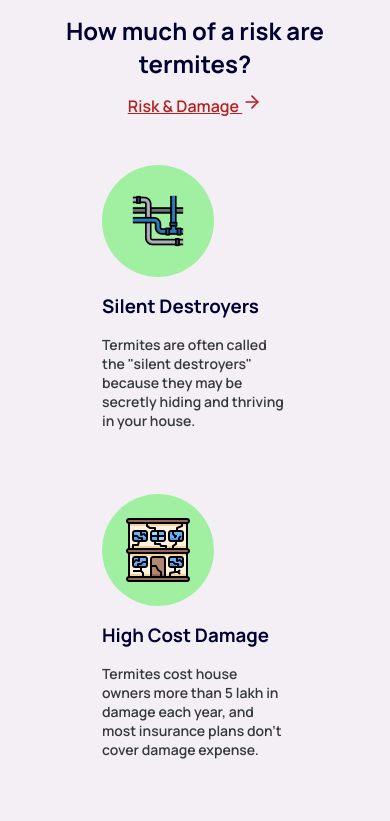
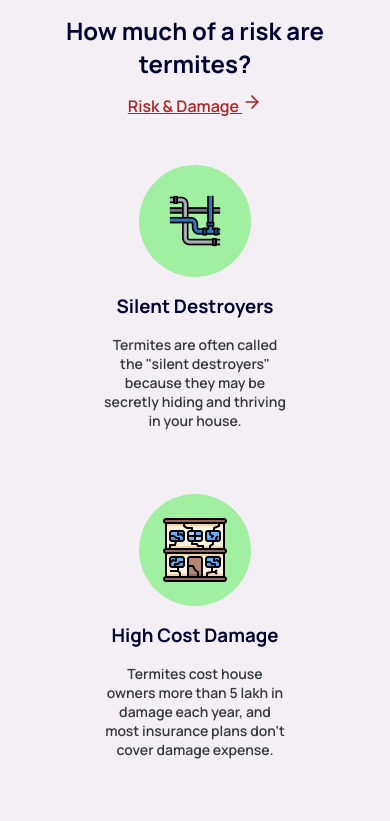
Before and after one commit to NithinGopal/ori-pest-control, a React (Create React App) app: page /termite-control in a window 390 px wide. Shown: the part 1501-2322 px from the top of the page. Built offline with nearby package versions, Linux system fonts and the light colour scheme.

Commit message:
Fix TC style bugs

```diff
--- a/src/components/termiteControlCard/tCScienceCard.styles.css
+++ b/src/components/termiteControlCard/tCScienceCard.styles.css
@@ -37,3 +37,13 @@
     text-align: left;
     padding: 0;
 }
+
+@media screen and (max-width: 450px) {
+    .ori__termiteControl-science_content-cards_card {
+        align-items: center;
+    }
+
+    .ori__termiteControl-science_content-cards_card p {
+        text-align: center;
+    }
+}
--- a/src/containers/connect/connect.styles.css
+++ b/src/containers/connect/connect.styles.css
@@ -87,6 +87,8 @@
         justify-content: center;
         align-items: center;
         gap: 3rem;
+
+        text-align: center;
     }
 
     .ori__termiteControl-connect_call {
@@ -101,6 +103,7 @@
         flex-direction: column;
         justify-content: center;
         align-items: center;
+        gap: 2rem;
     }
 
     .ori__termiteControl-connect_socials {
--- a/src/routes/termiteControl/termiteControl.styles.css
+++ b/src/routes/termiteControl/termiteControl.styles.css
@@ -384,4 +384,8 @@
         justify-content: center;
         align-items: center;
     }
+
+    .ori__termiteControl-custom_content {
+        padding: 2rem;
+    }
 }
```
